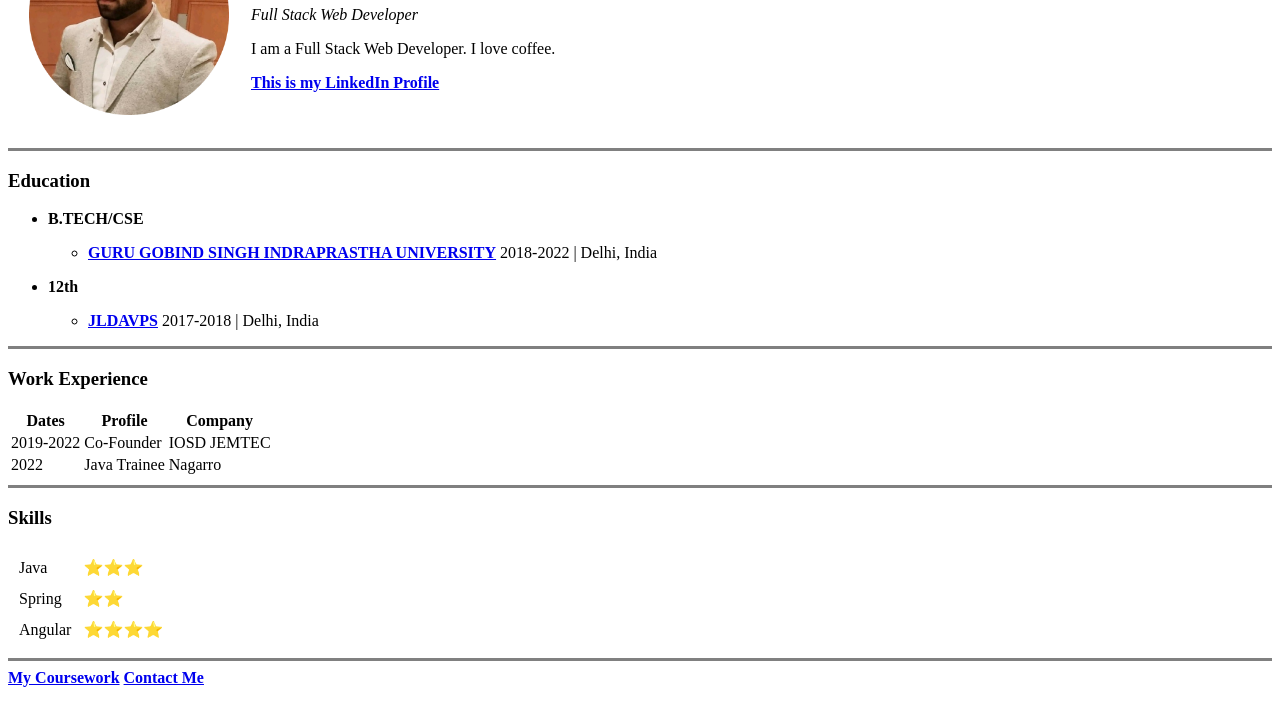
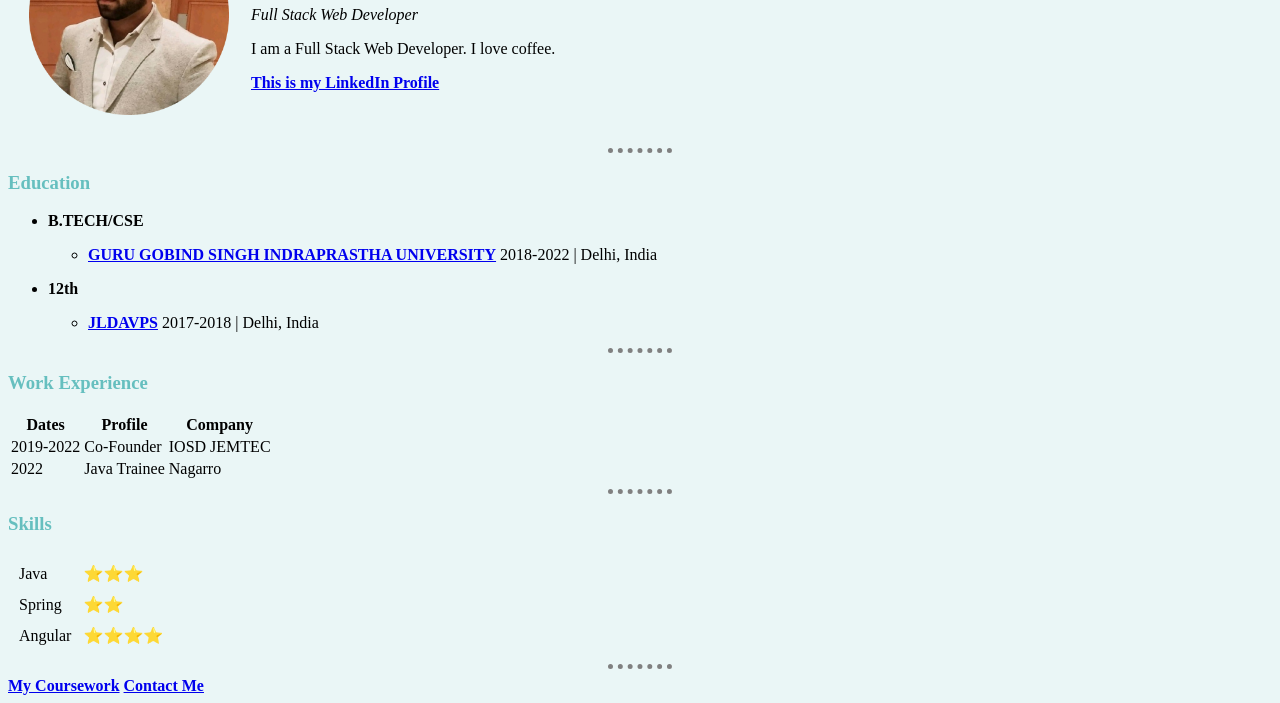
Before and after one commit to whokartikgambhir/cv, a plain HTML site: page index.html in a window 1280 px wide. Shown: the part 114-817 px from the top of the page. Drawn offline with Linux system fonts and the light colour scheme.

Commit message:
Add files via upload

```diff
--- a/contact.html
+++ b/contact.html
@@ -3,6 +3,7 @@
 <head>
     <meta charset="UTF-8">
     <title>Contact Details</title>
+    <link rel="stylesheet" href="css/styles.css">
 </head>
 <body>
 
--- /dev/null
+++ b/css/styles.css
@@ -0,0 +1,14 @@
+body {
+    background-color: #EAF6F6;
+}
+
+hr{
+    border-color: grey;
+    border-style:dotted none none;
+    width:5%;
+    border-width:5px;
+}
+
+h1,h3{
+    color: #66BFBF;
+}
--- a/index.html
+++ b/index.html
@@ -1,32 +1,45 @@
 <!DOCTYPE html>
 <html>
+
 <head>
     <meta charset="utf-8">
     <title>Kartik's Personal Site</title>
+    <link rel="stylesheet" href="css/styles.css">
 </head>
+
 <body>
     <table cellspacing="20">
         <tr>
             <td><img src="images/profile.png" alt="kartik-profile-picture" width="200" height="200"></td>
-                <td><h1>Kartik Gambhir</h1>
+            <td>
+                <h1>Kartik Gambhir</h1>
                 <p><em>Full Stack Web Developer</em></p>
                 <p>I am a Full Stack Web Developer. I love coffee.</p>
-                    <p><strong><a href="https://www.linkedin.com/in/kartik-gambhir-034b43169/">This is my LinkedIn Profile</a></strong></p></td>
+                <p><strong><a href="https://www.linkedin.com/in/kartik-gambhir-034b43169/">This is my LinkedIn
+                            Profile</a></strong></p>
+            </td>
         </tr>
     </table>
-        <hr size="3" noshade>
+    <hr>
     <h3>Education</h3>
     <ul>
-        <li><p><strong>B.TECH/CSE</strong></p></li>
+        <li>
+            <p><strong>B.TECH/CSE</strong></p>
+        </li>
         <ul>
-           <li><strong><a href="http://www.ipu.ac.in/">GURU GOBIND SINGH INDRAPRASTHA UNIVERSITY</a></strong> 2018-2022 | Delhi, India</p></li>
+            <li><strong><a href="http://www.ipu.ac.in/">GURU GOBIND SINGH INDRAPRASTHA UNIVERSITY</a></strong> 2018-2022
+                | Delhi, India</p>
+            </li>
         </ul>
-            <li><p><strong>12th</strong></p></li>
+        <li>
+            <p><strong>12th</strong></p>
+        </li>
         <ul>
-           <li><a href="https://jldavps.com/"><strong>JLDAVPS</strong></a> 2017-2018 | Delhi, India</p></li>
+            <li><a href="https://jldavps.com/"><strong>JLDAVPS</strong></a> 2017-2018 | Delhi, India</p>
+            </li>
         </ul>
     </ul>
-        <hr size="3" noshade>
+    <hr>
     <h3>Work Experience</h3>
     <table>
         <thead>
@@ -49,7 +62,7 @@
             </tr>
         </tbody>
     </table>
-        <hr size="3" noshade>
+    <hr>
     <h3>Skills</h3>
     <table cellspacing="10">
         <tbody>
@@ -67,10 +80,9 @@
             </tr>
         </tbody>
     </table>
-        <hr size="3" noshade>
+    <hr>
     <a href="coursework.html"><strong>My Coursework</strong></a>
     <a href="contact.html"><strong>Contact Me</strong></a>
+</body>
 
-
-</body>
 </html>
```
Also changed, not shown: coursework.html (+1 -0 lines). Lines whose indentation alone changed are shown as unchanged.
